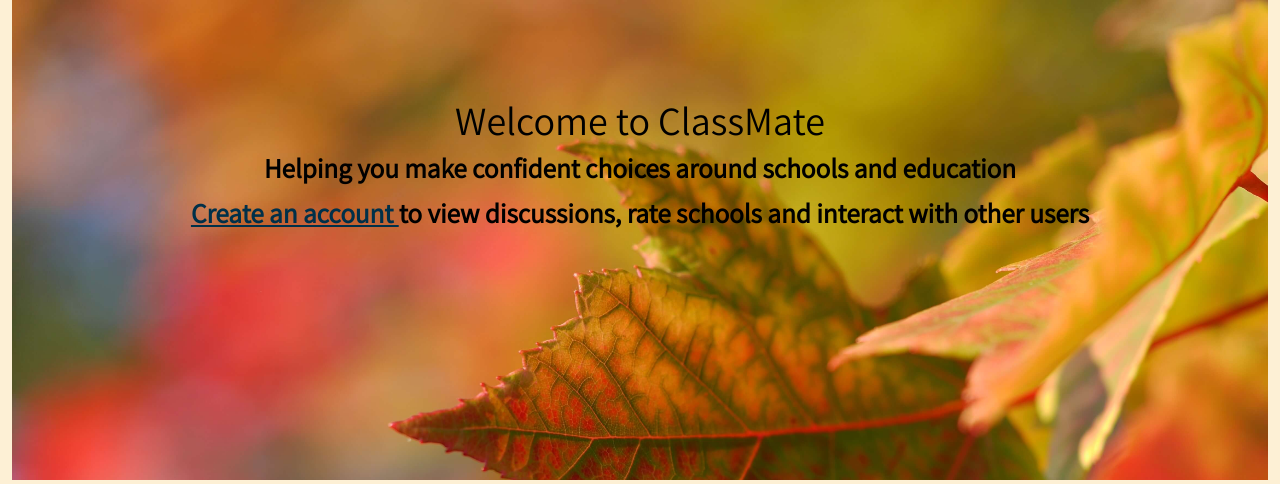
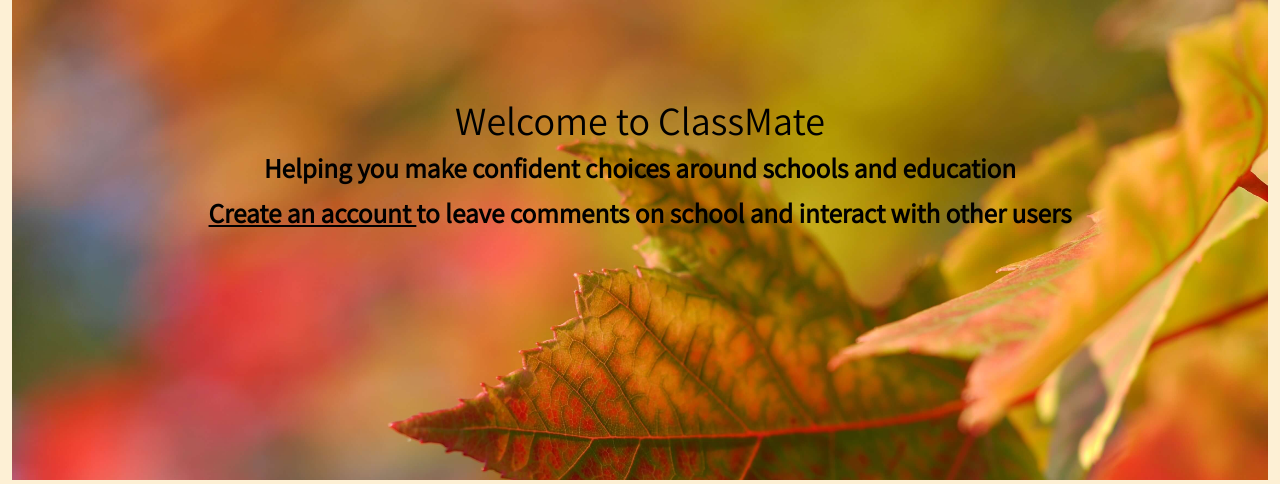
Before and after one commit to georgiagrayland/P4-ClassMate, a Django app: page / in a window 1280 px wide. Shown: the part 74-558 px from the top of the page. Run offline with Django 3.2, Linux system fonts and the light colour scheme; some libraries are stand-ins or nearby versions.

Commit message:
edit homepage to make more intuitive

```diff
--- a/static/css/style.css
+++ b/static/css/style.css
@@ -75,7 +75,7 @@ footer i:hover{
 }
 
 .welcome-text a{
-    color: #003049;
+    color: black;
 }
 
 .welcome-text a:hover{
--- a/templates/index.html
+++ b/templates/index.html
@@ -11,7 +11,7 @@
         {% if user.is_authenticated %}
         <p class="welcome-text">Welcome back!<a href="{% url 'schools' %}"> View school pages </a>to leave comments and interact with other users</p>
         {% else %}
-        <p class="welcome-text"><a href="{% url 'account_signup' %}">Create an account </a>to view discussions, rate schools and interact with other users</p>
+        <p class="welcome-text"><a href="{% url 'account_signup' %}">Create an account </a>to leave comments on school and interact with other users</p>
         {% endif %}
         </div>
     </div>
```
